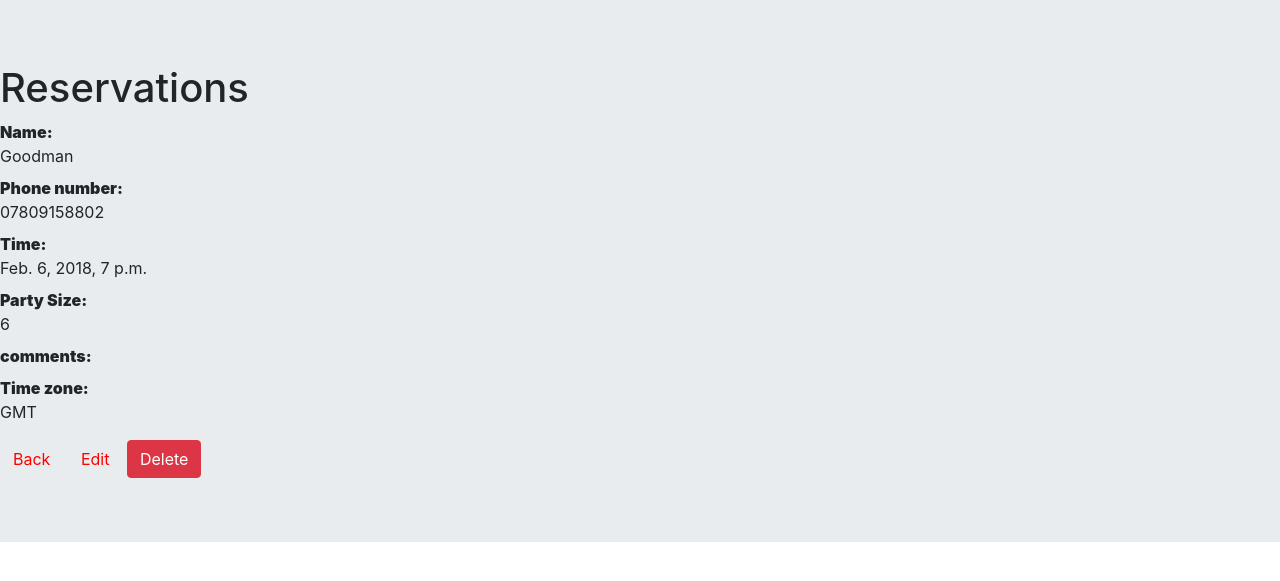
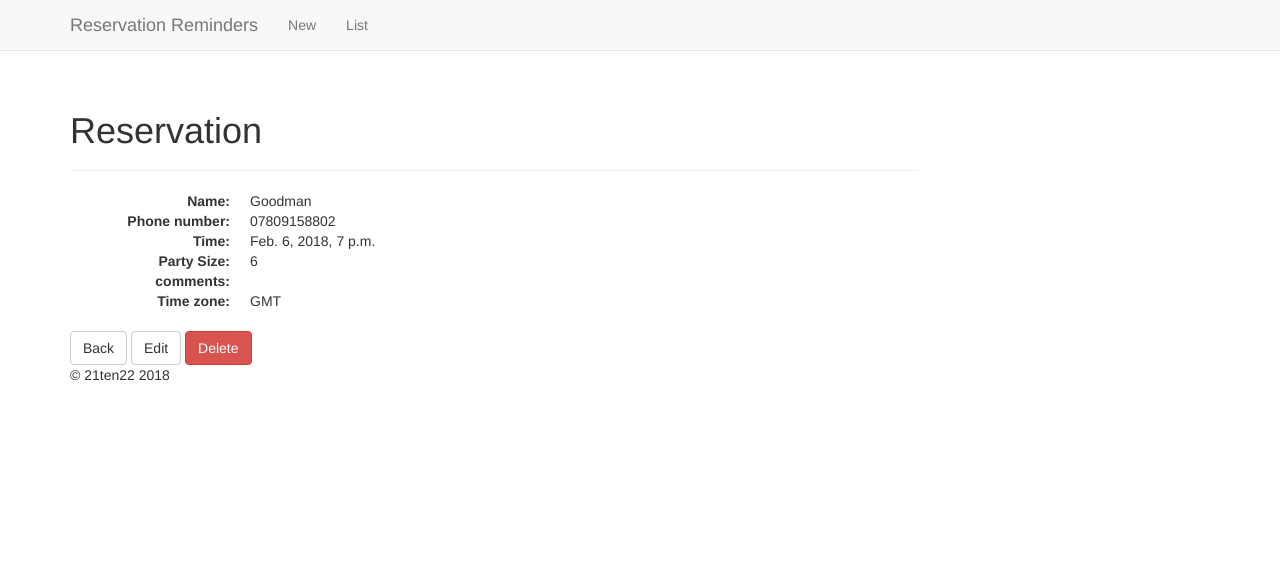
Before and after one commit to mattsgood2/thaisms, a Django app: page /reservation/1 in a window 1280 px wide. Shown: the top 581 px of the page. Run offline with Django 3.2, Linux system fonts and the light colour scheme; data comes from the database, SQL or seed files in the repository; both versions use the stored data as it was after the commit; parts of the project's set-up code (start-up, migrations or seed data) failed here and were passed over; some libraries are stand-ins or nearby versions.

Commit message:
corrected template error

```diff
--- a/SMS/reservation/models.py
+++ b/SMS/reservation/models.py
@@ -29,4 +29,4 @@ class Reservation(models.Model):
         reservation_time = arrow.get(self.time, self.time_zone.zone)
 
         if reservation_time < arrow.utcnow():
-            raise ValidationError("You cannot book a Reservation for the Past!, Please check you time. ")
+            raise ValidationError("You cannot book a Reservation for the Past!, Please check your time. ")
--- a/SMS/reservation/templates/reservation/reservation_detail.html
+++ b/SMS/reservation/templates/reservation/reservation_detail.html
@@ -6,7 +6,7 @@
   <div class="row">
     <div class="col-lg-9">
       <div class="page-header">
-        <h1>Reservations</h1>
+        <h1>Reservation</h1>
       </div>
 
       <dl class="dl-horizontal">
--- a/SMS/reservation/templates/reservation/reservation_list.html
+++ b/SMS/reservation/templates/reservation/reservation_list.html
@@ -20,6 +20,7 @@
             <th>Id</th>
             <th>Name</th>
             <th>Phone number</th>
+            <th>Party Size</th>
             <th>Time</th>
             <th>Created at</th>
             <th>Actions</th>
@@ -31,7 +32,7 @@
               <td><a href="{{ reservation.get_absolute_url }}">{{ reservation.pk }}</a></td>
               <td>{{ reservation.name }}</td>
               <td>{{ reservation.mobile_number }}</td>
-              </td>{{ reservation.party_size}}</td>
+              <td>{{ reservation.party_size}}</td>
               <td>{{ reservation.time }}</td>
               <td>{{ reservation.created_on }}</td>
               <td>
--- a/SMS/templates/layout.html
+++ b/SMS/templates/layout.html
@@ -1,42 +1,67 @@
 {% load static %}
-{% load static from staticfiles %}
+{% load bootstrap3 %}
 
-<!DOCTYPE HTML>
+<!DOCTYPE html>
 <html lang="en">
   <head>
-      <!--bootstarp link below-->
-      <meta charset="utf-8">
-      <meta name="viewport" content="width=device-width, initial-scale=1, shrink-to-fit=no">
+    <meta charset="utf-8">
+    <meta http-equiv="x-ua-compatible" content="ie=edge">
+    <title>{% block title %}{% endblock title %} - Reservation Booking </title>
+    <meta name="viewport" content="width=device-width, initial-scale=1.0">
 
-    <title>{% block title %}{% endblock %}</title>
-    <!--bootstap CDN link below-->
-    <link rel="stylesheet" href="https://maxcdn.bootstrapcdn.com/bootstrap/4.0.0-beta.2/css/bootstrap.min.css" integrity="sha384-PsH8R72JQ3SOdhVi3uxftmaW6Vc51MKb0q5P2rRUpPvrszuE4W1povHYgTpBfshb" crossorigin="anonymous">
-    <!--added link from form.html below-->
-    <link rel="stylesheet" href="//cdnjs.cloudflare.com/ajax/libs/bootstrap-datetimepicker/4.7.14/css/bootstrap-datetimepicker.min.css" />
-    <link rel="stylesheet" type="text/css" href="{% static 'reservation/style.css' %}" />
+    <!-- HTML5 shim, for IE6-8 support of HTML5 elements -->
+    <!--[if lt IE 9]>
+      <script src="https://html5shim.googlecode.com/svn/trunk/html5.js"></script>
+    <![endif]-->
+
+    <!-- CSS -->
+    {% bootstrap_css %}
+
+    {% block page_css %}{% endblock %}
   </head>
 
-      <body>
-          <div class="jumbotron jumbotron-fluid">
-              {% block content %}{% endblock %}
-          </div>
+  <body>
 
-    <script src="https://code.jquery.com/jquery-3.2.1.slim.min.js" integrity="sha384-KJ3o2DKtIkvYIK3UENzmM7KCkRr/rE9/Qpg6aAZGJwFDMVNA/GpGFF93hXpG5KkN" crossorigin="anonymous"></script>
-    <script src="https://cdnjs.cloudflare.com/ajax/libs/popper.js/1.12.3/umd/popper.min.js" integrity="sha384-vFJXuSJphROIrBnz7yo7oB41mKfc8JzQZiCq4NCceLEaO4IHwicKwpJf9c9IpFgh" crossorigin="anonymous"></script>
-    <script src="https://maxcdn.bootstrapcdn.com/bootstrap/4.0.0-beta.2/js/bootstrap.min.js" integrity="sha384-alpBpkh1PFOepccYVYDB4do5UnbKysX5WZXm3XxPqe5iKTfUKjNkCk9SaVuEZflJ" crossorigin="anonymous"></script>
-    <!--added links to the JS for datetimepicker below-->
-    <script src="//cdnjs.cloudflare.com/ajax/libs/moment.js/2.10.3/moment.min.js"></script>
-    <script src="//cdnjs.cloudflare.com/ajax/libs/bootstrap-datetimepicker/4.7.14/js/bootstrap-datetimepicker.min.js"></script>
+    <div class="navbar navbar-default navbar-static-top">
+      <div class="container">
+        <button type="button" class="navbar-toggle" data-toggle="collapse" data-target=".navbar-responsive-collapse">
+          <span class="icon-bar"></span>
+          <span class="icon-bar"></span>
+          <span class="icon-bar"></span>
+        </button>
+        <a class="navbar-brand" href="/">Reservation Reminders</a>
+        <div class="navbar-collapse collapse navbar-responsive-collapse">
+          <ul class="nav navbar-nav">
+            <li><a href="{% url 'new_reservation' %}">New</a></li>
+            <li><a href="{% url 'list_reservation' %}">List</a></li>
+          </ul>
+        </div>
+      </div>
+    </div>
 
-    <script type="text/javascript">
-        $(function() {
-            $('#id_time').datetimepicker({
-              format: 'MM/DD/YYYY HH:mm',
-              extraFormats: ['YYYY-MM-DD HH:mm:ss'],
-              sideBySide: true
-            });
-        });
-    </script>
-      </body>
-  <!--</div>-->
+    <div class="container">
+      {% if messages %}
+        {% for message in messages %}
+        <div class="alert alert-{{ message.tags }} alert-dismissible" role="alert">
+          <button type="button" class="close" data-dismiss="alert" aria-label="Close"><span aria-hidden="true">&times;</span></button>
+          {{ message }}
+        </div>
+        {% endfor %}
+      {% endif %}
+
+      {% block content %}{% endblock content %}
+
+      <footer>
+        <p>&copy; 21ten22 2018 </p>
+      </footer>
+
+    </div> <!-- /container -->
+
+    <!-- JavaScript -->
+    {% bootstrap_javascript jquery=1 %}
+
+    {% block page_js %}{% endblock %}
+
+  </body>
+
 </html>
```
Also changed, not shown: SMS/templates/home.html (+17 -14 lines), SMS/db.sqlite3.
